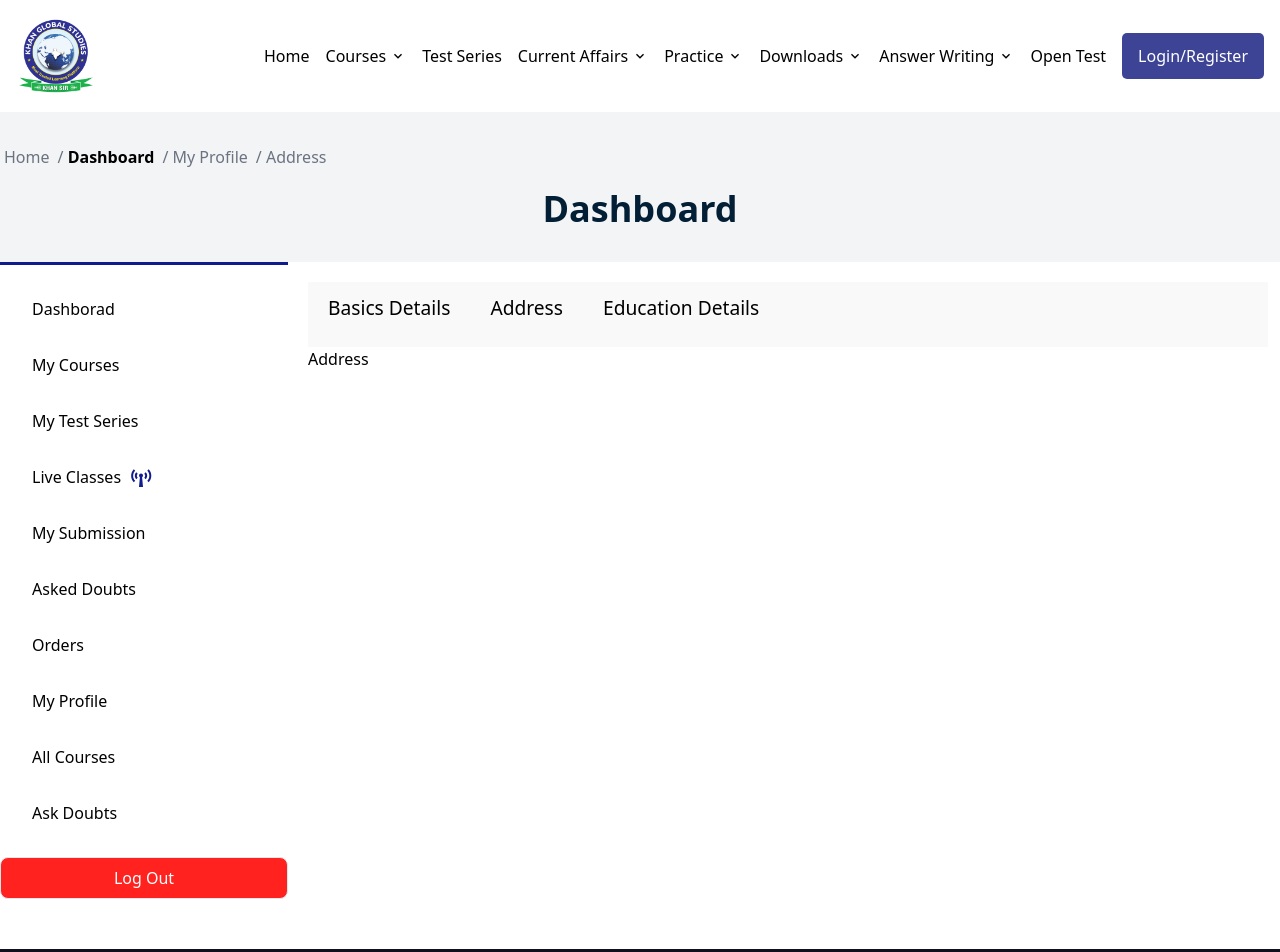
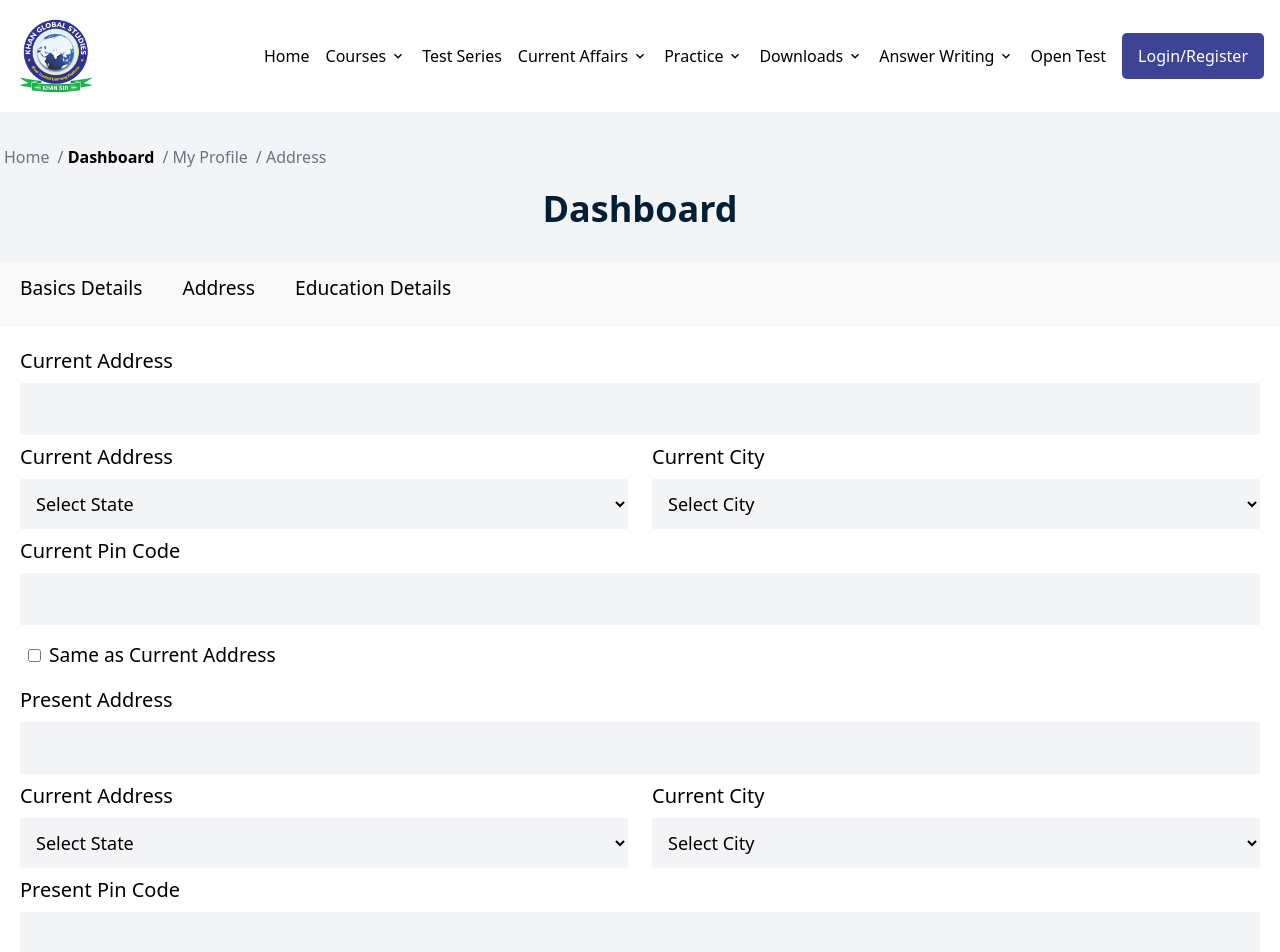
Before and after one commit to iamkishoremahto/khansirlms, a React (Vite) app in the folder frontend/: page /dashboard/my-profile/address in a window 1280 px wide. Shown: the top 952 px of the page. Built offline with nearby package versions, Linux system fonts and the light colour scheme.

Commit message:
my profile completed

```diff
--- a/frontend/src/componenets/Dashboardnavlinks.jsx
+++ b/frontend/src/componenets/Dashboardnavlinks.jsx
@@ -6,7 +6,7 @@ import { Link } from 'react-router-dom';
 function Dashboardnavlinks() {
     return (
         <>
-            <div className=" flex justify-center mb-[50px]">
+            <div className=" 2xl:flex justify-center mb-[50px] hidden ">
                 <div className=" flex w-ful flex-col container">
                     <ul className="dashboard_navlinks flex flex-col w-72 gap-2 p-5 justify-start border-t-[3.5px] border-[#101b8d]">
                         <Link to="" className=" hover:bg-[#101b8d] hover:text-white pl-3 py-3 transition-all ease-in-out duration-500 cursor-pointer"> Dashborad </Link>
--- /dev/null
+++ b/frontend/src/componenets/UpdateBtn.jsx
@@ -0,0 +1,15 @@
+
+import React from 'react';
+import { IoIosArrowForward } from "react-icons/io";
+
+function UpdateBtn(props) {
+    return (
+        <>
+            <div className="update my-4 mx-2">
+                <button className=' flex justify-center items-center gap-2 border px-6 py-2 bg-[#3e4192] text-white rounded-[8px] hover:bg-white hover:text-[#3e4192] hover:border-[#3e4192]'> <IoIosArrowForward className='  text-xl font-medium' /> <span className=' font-medium'>Update</span></button>
+            </div>
+        </>
+    );
+}
+
+export default UpdateBtn;
--- a/frontend/src/pages/sub_component/Address.jsx
+++ b/frontend/src/pages/sub_component/Address.jsx
@@ -1,10 +1,31 @@
 
 import React from 'react';
+import InputField from '../../componenets/InputField';
+import Dropdown from '../../componenets/Dropdown';
+import UpdateBtn from '../../componenets/UpdateBtn';
 
 function Address(props) {
     return (
         <>
-        Address
+        <form action="" className=' p-5 flex flex-col gap-2'>
+            <InputField data={{ label:"Current Address"}}/>
+            <div className=' flex gap-6'>
+                <Dropdown data={{ label:'Current Address', options:['Select State', 'Karnataka', 'Jarkhand', 'AndraPradesh', 'Telengana', 'Kerala', 'MadhyaPradesh']}}/>
+                <Dropdown data={{ label:'Current City', options:['Select City', '']}}/>
+            </div>
+            <InputField data={{ label:'Current Pin Code'}}/>
+            <div className=' flex gap-2 p-2'>
+                <input type="checkbox" />
+                <div className=' text-[1.2em]'>Same as Current Address</div>
+            </div>
+            <InputField data={{ label:'Present Address'}}/>
+            <div className=' flex gap-6'>
+                <Dropdown data={{ label:'Current Address', options:['Select State', 'Karnataka', 'Jarkhand', 'AndraPradesh', 'Telengana', 'Kerala', 'MadhyaPradesh']}}/>
+                <Dropdown data={{ label:'Current City', options:['Select City', '']}}/>
+            </div>
+            <InputField data={{ label:'Present Pin Code'}}/>
+           <UpdateBtn/>
+        </form>
         </>
     );
 }
--- a/frontend/src/pages/sub_component/BasicsDetail.jsx
+++ b/frontend/src/pages/sub_component/BasicsDetail.jsx
@@ -2,6 +2,8 @@
 import React from 'react';
 import InputField from '../../componenets/InputField';
 import Dropdown from '../../componenets/Dropdown';
+import SubmitBtn from '../../componenets/SubmitBtn';
+import UpdateBtn from '../../componenets/UpdateBtn';
 
 function BasicsDetail(props) {
     return (
@@ -12,6 +14,7 @@ function BasicsDetail(props) {
             <Dropdown data={{ label:"Highest Education", options:['10th','12th','Diploma','Graduation','Post Graduation']}}/>
             <InputField data={{ label:'Email address', type:"email", placeholder:"Enter Your Email"}}/>
             <InputField data={{ label:'Phone Number', type:'text', placeholder:'Enter Your Number'}}/>
+            <UpdateBtn/>
         </form>
        </>
     );
--- a/frontend/src/pages/sub_component/EducationDetail.jsx
+++ b/frontend/src/pages/sub_component/EducationDetail.jsx
@@ -1,10 +1,17 @@
 
 import React from 'react';
+import InputField from '../../componenets/InputField';
+import UpdateBtn from '../../componenets/UpdateBtn';
 
 function EducationDetail(props) {
     return (
         <>
-        EducationDetail
+            <form action="" className=' flex flex-col gap-2 m-5'>
+                <InputField data={{ label: 'Last Exam Name' }} />
+                <InputField data={{ label: 'Last Exam Year' }} />
+                <InputField data={{ label: 'Total Attempt' }} />
+                <UpdateBtn/>
+            </form>
         </>
     );
 }
--- a/frontend/src/pages/sub_component/MyProfile.jsx
+++ b/frontend/src/pages/sub_component/MyProfile.jsx
@@ -6,7 +6,7 @@ import { Link, Outlet } from 'react-router-dom';
 function MyProfile(props) {
     return (
         <>
-            <div className=' p-5 min-h-full w-[1000px] '>
+            <div className=' 2xl:p-5 min-h-full 2xl:w-[1000px] '>
                 <div className=' flex gap-10 px-5 py-3 bg-[#f8f9f8]'>
                     <Link to="basic-detail/" className="relative before:content['], before:w-0 hover:before:w-full before:h-[3px] before:absolute before:bottom-0 before:bg-[#111e92] pb-3 cursor-pointer basics text-[1.2em]  font-medium  before:transition-all before:duration-500">Basics Details</Link>
                     <Link to="address/" className="relative before:content['], before:w-0 hover:before:w-full before:h-[3px] before:absolute before:bottom-0 before:bg-[#111e92] pb-3 cursor-pointer basics text-[1.2em]  font-medium  before:transition-all before:duration-500">Address</Link>
```
